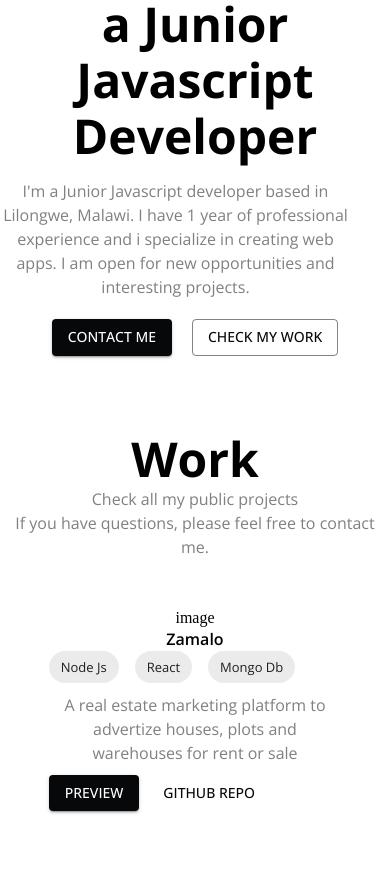
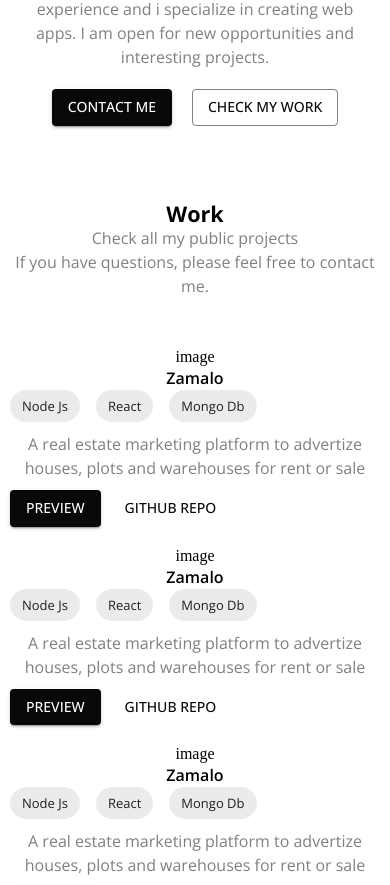
Before and after one commit to GISSIAH/bryan-portfolio, a Next.js app: page / in a window 390 px wide. Shown: the part 696-1581 px from the top of the page. Built offline with nearby package versions, Linux system fonts and the light colour scheme.

Commit message:
added framer , font size media queries

```diff
--- a/components/navbar/navbar.js
+++ b/components/navbar/navbar.js
@@ -5,19 +5,21 @@ import { AiFillGithub, AiFillLinkedin } from "react-icons/ai"
 import { FaBars } from "react-icons/fa"
 import { CgClose } from "react-icons/cg"
 import { useState } from "react";
+import { motion } from "framer-motion";
+
 export default function Navbar() {
-    const [barClicked,setBarClicked] = useState(false)
+    const [barClicked, setBarClicked] = useState(false)
     return (
         <nav>
             <div className={styles.desktopNav}>
 
                 <div>
-                    <Link  href="/"><Typography variant="h5" sx={{fontWeight:700,letterSpacing:2}}>BRYAN</Typography></Link>
+                    <Link href="/"><Typography variant="h5" sx={{ fontWeight: 700, letterSpacing: 2 }}>BRYAN</Typography></Link>
                 </div>
                 <div className={styles.siteLinks}>
-                    <Link href="/"><Typography  variant="body1" sx={{fontWeight:500}}>Work</Typography></Link>
-                    <Link href="/"><Typography variant="body1" sx={{fontWeight:500}}>Resume</Typography></Link>
-                    <Link href="/"><Typography variant="body1" sx={{fontWeight:500}}>Contact</Typography></Link>
+                    <Link href="/"><Typography variant="body1" sx={{ fontWeight: 500 }}>Work</Typography></Link>
+                    <Link href="/"><Typography variant="body1" sx={{ fontWeight: 500 }}>Resume</Typography></Link>
+                    <Link href="/"><Typography variant="body1" sx={{ fontWeight: 500 }}>Contact</Typography></Link>
                 </div>
                 <div>
                     <Link href="/">
@@ -32,7 +34,7 @@ export default function Navbar() {
             <div className={styles.mobileNav}>
                 <div className={styles.mobileTopNav}>
                     <Link href="/"><Typography variant="h5" sx={{ fontWeight: 700, letterSpacing: 2 }}>BRYAN</Typography></Link>
-                    <IconButton color="primary" onClick={()=>{
+                    <IconButton color="primary" onClick={() => {
                         setBarClicked(!barClicked)
                     }}>
                         {barClicked ?
@@ -43,7 +45,14 @@ export default function Navbar() {
 
                     </IconButton>
                 </div>
-                <div className={barClicked ? styles.mobileSiteLinks : styles.mobileSiteLinksHidden}>
+                <motion.div
+                    animate={{ x: 0, y: 20, opacity: 1 }}
+                    transition={{
+                        delay: 0.2,
+                        x: { type: "spring", stiffness: 100 },
+                        default: { duration: 3 },
+                    }}
+                    className={barClicked ? styles.mobileSiteLinks : styles.mobileSiteLinksHidden}>
                     <Link href="/"><Typography variant="body1" sx={{ fontWeight: 500 }}>Work</Typography></Link>
                     <Link href="/"><Typography variant="body1" sx={{ fontWeight: 500 }}>Resume</Typography></Link>
                     <Link href="/"><Typography variant="body1" sx={{ fontWeight: 500 }}>Contact</Typography></Link>
@@ -54,7 +63,7 @@ export default function Navbar() {
                         <AiFillLinkedin size={30} />
                     </Link>
 
-                </div>
+                </motion.div>
 
             </div>
         </nav>
--- a/package.json
+++ b/package.json
@@ -12,6 +12,7 @@
     "@emotion/react": "^11.9.0",
     "@emotion/styled": "^11.8.1",
     "@mui/material": "^5.8.2",
+    "framer-motion": "^6.3.6",
     "next": "12.1.6",
     "react": "18.1.0",
     "react-dom": "18.1.0",
--- a/pages/_app.js
+++ b/pages/_app.js
@@ -15,7 +15,19 @@ function MyApp({ Component, pageProps }) {
     },
     typography: {
       fontFamily: "Open Sans, sans serif",
-
+      h3:{
+        fontFamily: "Open Sans",
+        [`@media screen and (max-width: 1532px)`]: {
+          fontSize: "2.85rem"
+        }, [`@media screen and (max-width: 1200px)`]: {
+          fontSize: "1.75rem"
+        }, [`@media screen and (max-width: 900px)`]: {
+          fontSize: "1.625rem"
+        }, [`@media screen and (max-width: 600px)`]: {
+          fontSize: "1.35rem"
+        },
+        fontWeight: 600
+      }
     }
 
   })
--- a/styles/Home.module.css
+++ b/styles/Home.module.css
@@ -22,6 +22,14 @@
   justify-content: center;
   gap:100px;
   margin-top: 50px;
+  padding-left: 10px;
+  padding-right: 10px;
+}
+
+@media (max-width: 1024px) {
+  .projectContainer{
+    gap:20px;
+  }
 }
 
 @media (max-width: 768px) {
--- a/styles/navbar.module.css
+++ b/styles/navbar.module.css
@@ -35,7 +35,7 @@
         display: flex;
         flex-direction: column;
         padding-left: 15px;
-        gap:5px
+        gap:5px;
     }
     .mobileSiteLinksHidden{
         display: none;
--- a/styles/projects.module.css
+++ b/styles/projects.module.css
@@ -3,9 +3,13 @@
     margin-top: 10px;
     margin-bottom: 10px;
 }
-
+@media (max-width: 1024px) {
+    .simpleProjectDesc{
+        width: 100%;
+    }
+}
 @media (max-width: 768px) {
     .simpleProjectDesc{
-        width: 75vw;
+        width: 100%;
     }
 }
```
Also changed, not shown: 1 other file (tests, documents, lock files or other folders).
